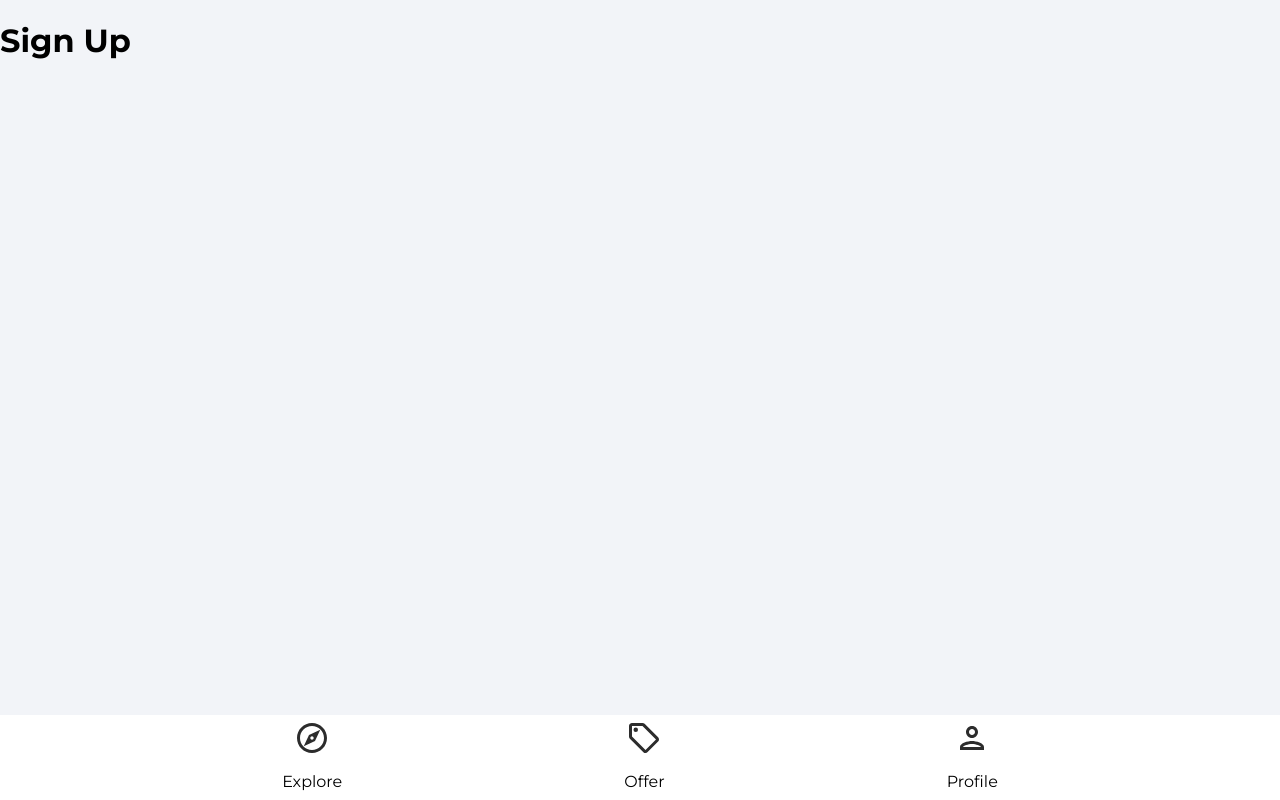
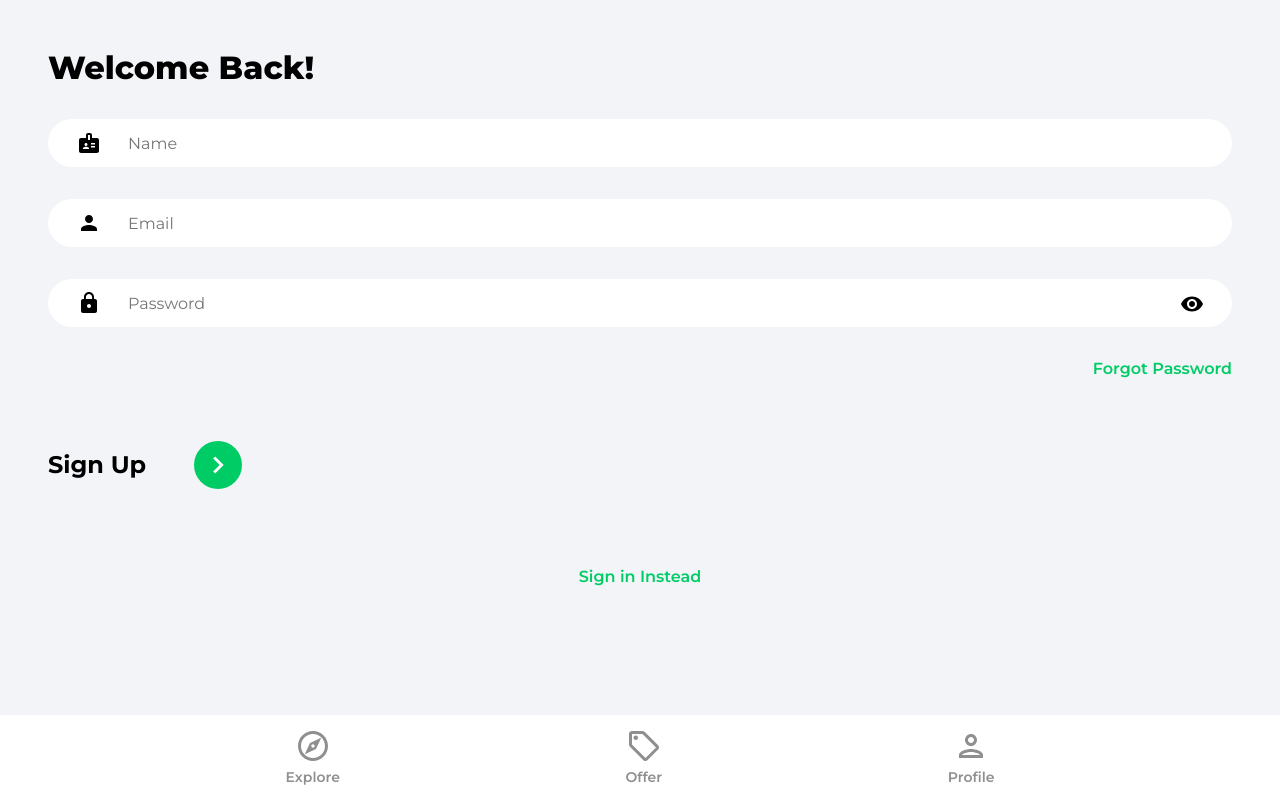
Before and after one commit to one2code/house_marketplace, a React (Create React App) app: page /sign-up in a window 1280 px wide. Built offline with nearby package versions, Linux system fonts and the light colour scheme.

Commit message:
Created sign-in and sign-up forms with redirects with the Link component from React Router

```diff
--- a/src/components/Navbar.jsx
+++ b/src/components/Navbar.jsx
@@ -19,17 +19,18 @@
     <footer className="navbar">
         <nav className="navbarNav">
             <ul className="navbarListItems">
+                {/* If the path being passed in pathMatchRoute matches the path being passed into navigate, it will return a bold fill when the respective icon is clicked to represent a selected state, and return a light grey otherwise to represent an unselected state */}
                 <li className="navbarListItem" onClick={()=> navigate('/')}>
-                    <ExploreIcon fill= '#2c2c2c' width='36px' height ='36px'/>
-                    <p>Explore</p>
+                    <ExploreIcon fill={pathMatchRoute('/') ? '#2c2c2c' : '#8f8f8f'} width='36px' height ='36px'/>
+                    <p className = {pathMatchRoute('/') ? 'navbarListemItemNameActive' : 'navbarListItemName'}>Explore</p>
                 </li>
                 <li className="navbarListItem" onClick={()=> navigate('/offers')}>
-                    <OfferIcon fill= '#2c2c2c' width='36px' height ='36px'/>
-                    <p>Offer</p>
+                    <OfferIcon fill={pathMatchRoute('/offers') ? '#2c2c2c' : '#8f8f8f'} width='36px' height ='36px'/>
+                    <p className= {pathMatchRoute('/offers') ? 'navbarListemItemNameActive' : 'navbarListItemName'}>Offer</p>
                 </li>
                 <li className="navbarListItem" onClick={()=> navigate('/profile')}>
-                    <PersonOutlineIcon fill= '#2c2c2c' width='36px' height ='36px'/>
-                    <p>Profile</p>
+                    <PersonOutlineIcon fill= {pathMatchRoute('/profile') ? '#2c2c2c' : '#8f8f8f'} width='36px' height ='36px'/>
+                    <p className= {pathMatchRoute('/profile') ? 'navbarListemItemNameActive' : 'navbarListItemName'}>Profile</p>
                 </li>
             </ul>
         </nav>
--- a/src/pages/SignIn.jsx
+++ b/src/pages/SignIn.jsx
@@ -1,8 +1,76 @@
+import { useState } from "react";
+import { Link, useNavigate } from "react-router-dom";
+import { ReactComponent as ArrowRightIcon } from "../assets/svg/keyboardArrowRightIcon.svg";
+import visibilityIcon from "../assets/svg/visibilityIcon.svg";
+
+// Function that manages the state and creates an input form for sign-in
 function SignIn() {
-    return (
-      <>
-      <h1>Sign In</h1>
-      </>
-    )
-  }
-  export default SignIn
+	const [showPassword, setShowPassword] = useState(false);
+	const [formData, setFormData] = useState({
+		email: "",
+		password: "",
+	});
+	const { email, password } = formData;
+
+    const navigate = useNavigate()
+
+    // Passes in an event and takes the previous state of the form and replaces it with the value being entered in the form. e.target.id accepts any of the properties listed in the formData useState object
+	const onChangeHandler = (e) => {
+        setFormData((prevState)=> ({
+            ...prevState,
+            [e.target.id]: e.target.value
+        }))
+    };
+	return (
+		<>
+			<div className="pageContainer">
+				<header>
+					<p className="pageHeader">Welcome Back!</p>
+				</header>
+				<main>
+					{/* Sign in page that requests an email and password */}
+					<form>
+						<input
+							type="email"
+							className="emailInput"
+							placeholder="Email"
+							id="email"
+							value={email}
+							onChange={onChangeHandler}
+						/>
+
+						<div className="passwordInputDiv">
+							<input
+								type={showPassword ? "text" : "password"}
+								className="passwordInput"
+								placeholder="Password"
+								id="password"
+								value={password}
+								onChange={onChangeHandler}
+							/>
+							<img
+								src={visibilityIcon}
+								alt="an eye that when clicked makes the password input visible"
+								className="showPassword"
+								onClick={() => setShowPassword((prevState) => !prevState)}
+							/>
+						</div>
+						{/* Redirects to the forgot password page when clicked */}
+						<Link to="/forgot-password" className="forgotPasswordLink">
+							Forgot Password
+						</Link>
+						<div className="signInBar">
+							<p className="signInText">Sign In</p>
+							<button className="signInButton">
+								<ArrowRightIcon fill="#ffffff" width="34px" height="34px" />
+							</button>
+						</div>
+					</form>
+                    {/* Google 0Auth Component will go here */}
+                    <Link to='/sign-up' className='registerLink'>Sign Up Instead</Link>
+				</main>
+			</div>
+		</>
+	);
+}
+export default SignIn;
--- a/src/pages/SignUp.jsx
+++ b/src/pages/SignUp.jsx
@@ -1,8 +1,85 @@
+import { useState } from "react";
+import { Link, useNavigate } from "react-router-dom";
+import { ReactComponent as ArrowRightIcon } from "../assets/svg/keyboardArrowRightIcon.svg";
+import visibilityIcon from "../assets/svg/visibilityIcon.svg";
+
+// Function that manages the state and creates an input form for sign-in
 function SignUp() {
-    return (
-      <>
-      <h1>Sign Up</h1>
-      </>
-    )
-  }
-  export default SignUp
+	const [showPassword, setShowPassword] = useState(false);
+	const [formData, setFormData] = useState({
+        name:'',
+		email: "",
+		password: "",
+	});
+	const { name, email, password } = formData;
+
+    const navigate = useNavigate()
+
+    // Passes in an event and takes the previous state of the form and replaces it with the value being entered in the form. e.target.id accepts any of the properties listed in the formData useState object
+	const onChangeHandler = (e) => {
+        setFormData((prevState)=> ({
+            ...prevState,
+            [e.target.id]: e.target.value
+        }))
+    };
+	return (
+		<>
+			<div className="pageContainer">
+				<header>
+					<p className="pageHeader">Welcome Back!</p>
+				</header>
+				<main>
+					{/* Sign up page that requests a name, email and password */}
+					<form>
+                    <input
+							type="name"
+							className="nameInput"
+							placeholder="Name"
+							id="name"
+							value={name}
+							onChange={onChangeHandler}
+						/>
+						<input
+							type="email"
+							className="emailInput"
+							placeholder="Email"
+							id="email"
+							value={email}
+							onChange={onChangeHandler}
+						/>
+
+						<div className="passwordInputDiv">
+							<input
+								type={showPassword ? "text" : "password"}
+								className="passwordInput"
+								placeholder="Password"
+								id="password"
+								value={password}
+								onChange={onChangeHandler}
+							/>
+							<img
+								src={visibilityIcon}
+								alt="an eye that when clicked makes the password input visible"
+								className="showPassword"
+								onClick={() => setShowPassword((prevState) => !prevState)}
+							/>
+						</div>
+						{/* Redirects to the forgot password page when clicked */}
+						<Link to="/forgot-password" className="forgotPasswordLink">
+							Forgot Password
+						</Link>
+						<div className="signUpBar">
+							<p className="signUpText">Sign Up</p>
+							<button className="signUpButton">
+								<ArrowRightIcon fill="#ffffff" width="34px" height="34px" />
+							</button>
+						</div>
+					</form>
+                    {/* Google 0Auth Component will go here */}
+                    <Link to='/sign-in' className='registerLink'>Sign in Instead</Link>
+				</main>
+			</div>
+		</>
+	);
+}
+export default SignUp;
```
